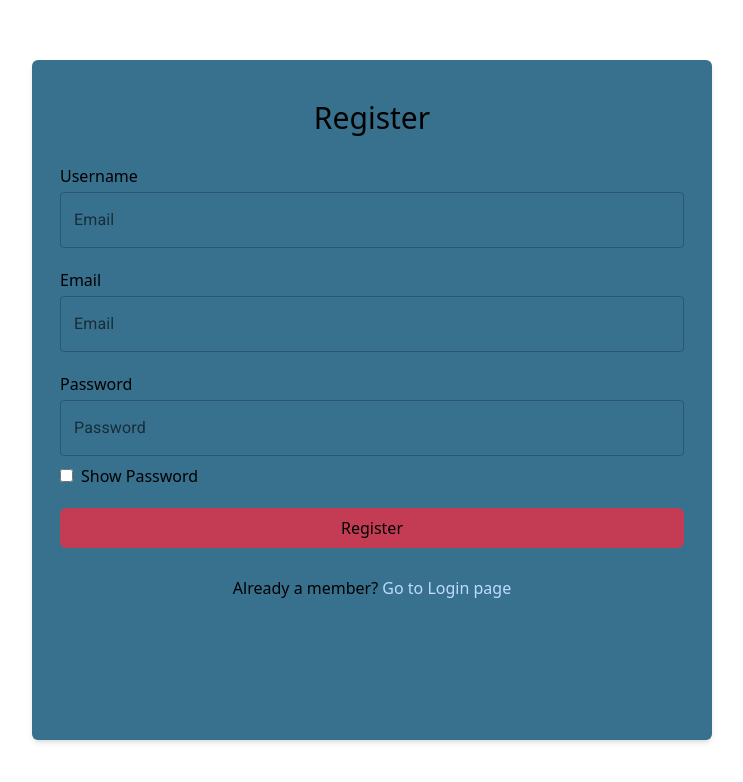
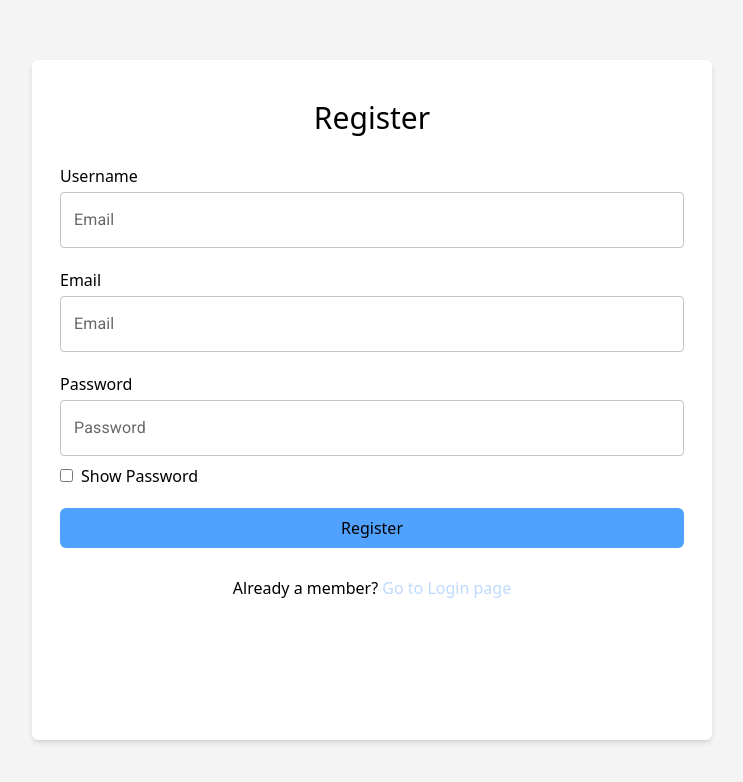
Before and after one commit to harshvis940/Book_Review_Website_Frontend, a React (Vite) app: page /register in a window 1280 px wide. Shown: the top 782 px of the page, without its empty margins (268-1011 px from the left). Built offline with nearby package versions, Linux system fonts and the light colour scheme.

Commit message:
Show password button in login page modified

```diff
--- a/src/Pages/Login.jsx
+++ b/src/Pages/Login.jsx
@@ -1,9 +1,14 @@
-import React from "react";
+import React, { useState } from "react";
 import TextField from "@mui/material/TextField";
 import { Link } from "react-router-dom";
 import { useNavigate } from "react-router-dom";
 
 function Login() {
+  const [showPassword, setShowPassword] = useState(false);
+  const handleCheck = () => {
+    setShowPassword((prev) => !prev);
+    console.log(toString(showPassword));
+  };
   const navigate = useNavigate();
   const onSubmit = (e) => {
     e.preventDefault();
@@ -30,7 +35,9 @@ function Login() {
             Password
           </label>
           <TextField
-            slotProps={{ htmlInput: { type: "password" } }}
+            slotProps={{
+              htmlInput: { type: showPassword ? "text" : "password" },
+            }}
             id="outlined-basic"
             label="Password"
             variant="outlined"
@@ -38,7 +45,7 @@ function Login() {
 
           <div className="w-fit justify-self-right mt-2">
             <label htmlFor="" className="">
-              <input type="checkbox" className="mr-2" />
+              <input type="checkbox" onClick={handleCheck} className="mr-2" />
               Show Password
             </label>
           </div>
--- a/src/Pages/Register.jsx
+++ b/src/Pages/Register.jsx
@@ -9,8 +9,8 @@ function Register() {
   };
 
   return (
-    <div className="bg-secondary min-h-screen flex justify-center items-center flex-col">
-      <div className="bg-heading1 h-170 w-170 shadow-md rounded-md">
+    <div className="bg-zinc-100 min-h-screen flex justify-center items-center flex-col">
+      <div className="bg-white h-170 w-170 shadow-md rounded-md">
         <h1 className="text-3xl text-center mt-10">Register</h1>
         <form className="flex flex-col  p-7">
           <label htmlFor="" className="mb-1">
@@ -54,7 +54,7 @@ function Register() {
 
           <button
             onClick={onSubmit}
-            className="bg-primary mt-5 p-2 rounded-md"
+            className="bg-blue-400 mt-5 p-2 rounded-md"
             type="submit"
           >
             Register
```
